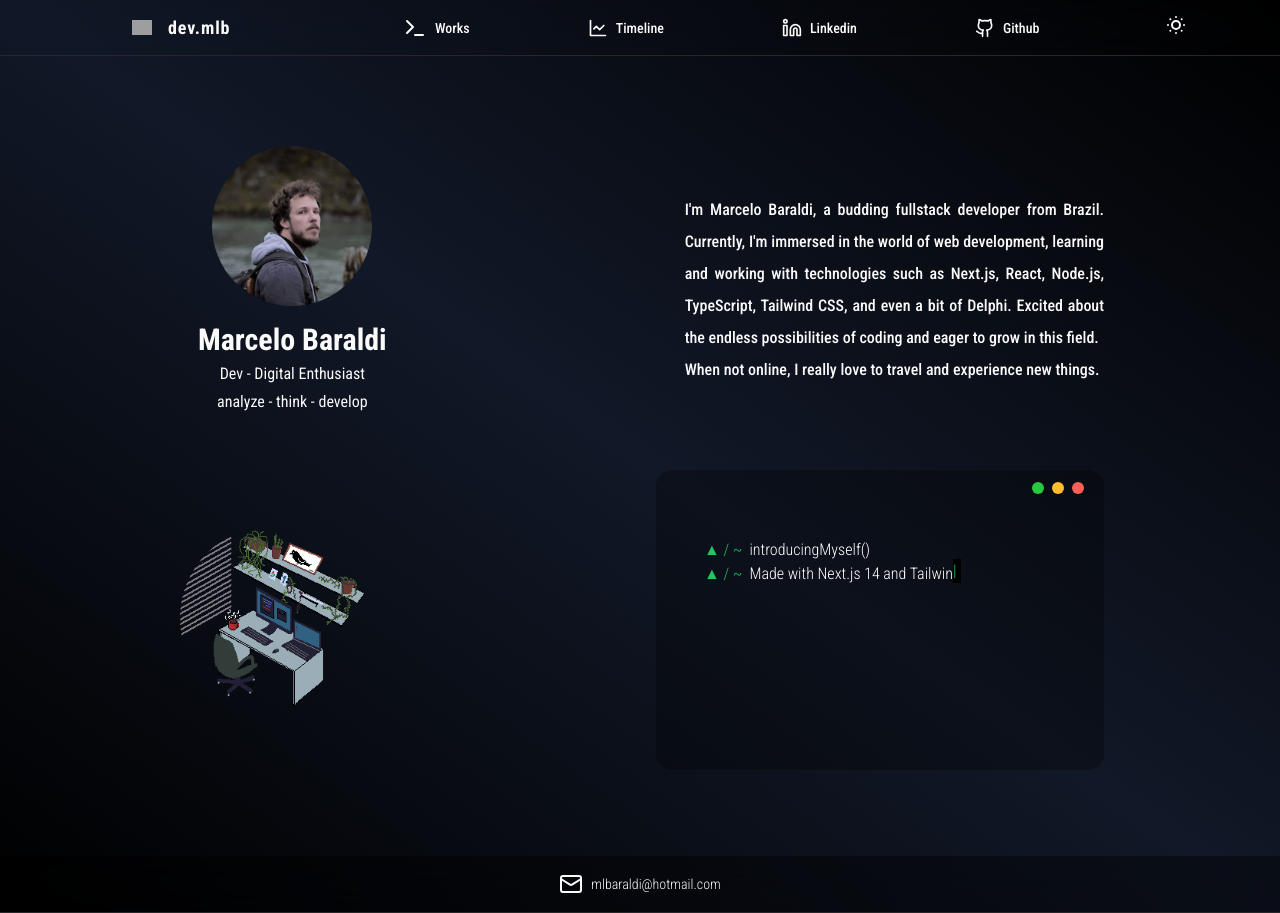
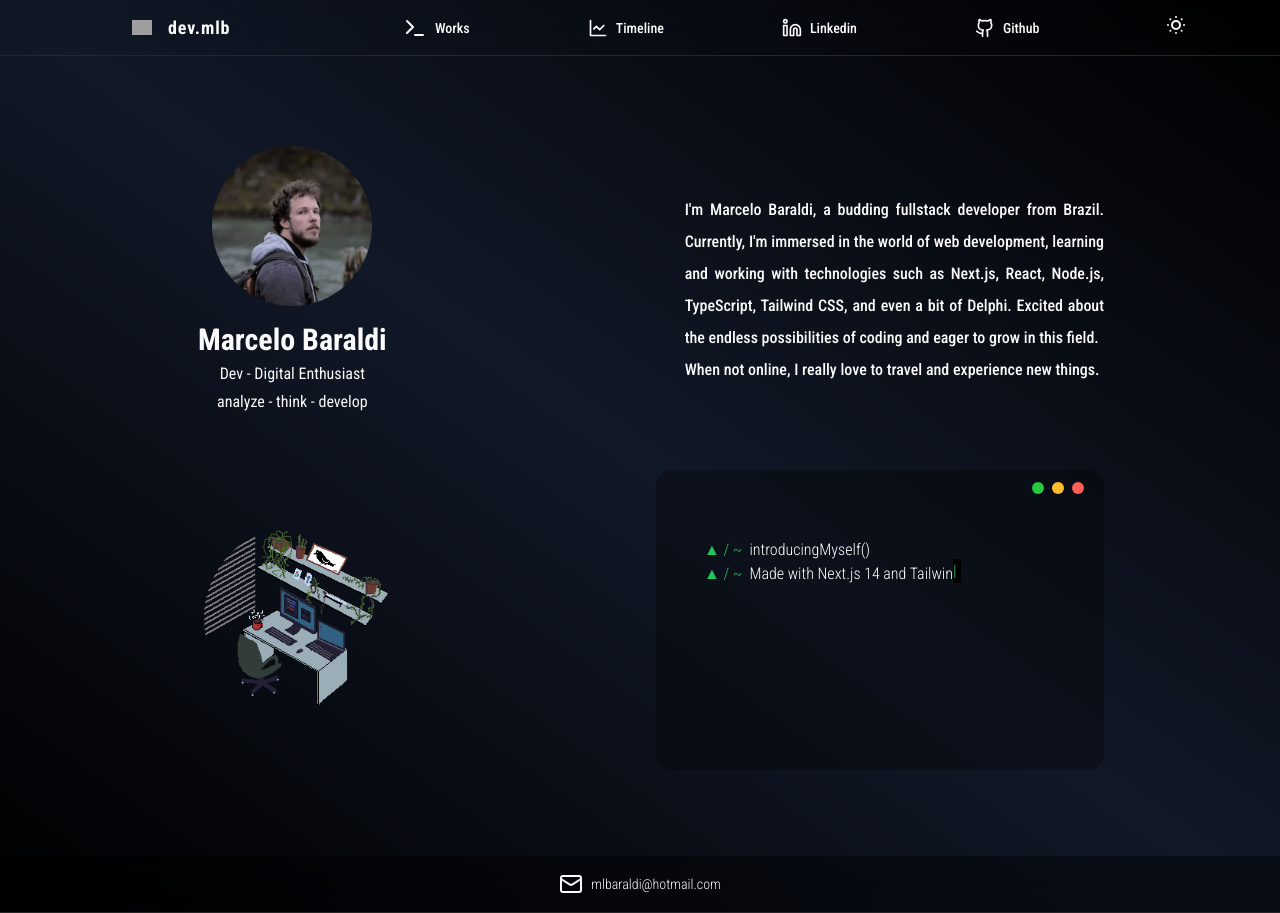
Before and after one commit to mlbaraldi/mlbaraldi.github.io, a Next.js app: page / in a window 1280 px wide. Built offline with nearby package versions, Linux system fonts and the light colour scheme; grey boxes are pictures that could not be loaded.

Commit message:
fix: ml img and 404 button

```diff
--- a/src/app/not-found.tsx
+++ b/src/app/not-found.tsx
@@ -12,7 +12,7 @@ const NotFound = () => {
       <div className=" p-10">
         <Link
           className={buttonVariants({
-            variant: 'ghost',
+            variant: 'default',
             size: 'lg',
           })} href='/' passHref>
           Return Home
--- a/src/app/page.tsx
+++ b/src/app/page.tsx
@@ -49,7 +49,7 @@ export default function Home() {
           {/* Image section */}
           <div className="flex flex-col items-center w-1/2 h-25   m-5 lg:order-1">
             <Image
-              className="mx-auto w-auto h-auto rounded-full overflow-hidden mt-4"
+              className="mx-auto ml-6 w-auto h-auto rounded-full overflow-hidden mt-4"
               src="/testcoder.png"
               alt="logo"
               width={300}
```
